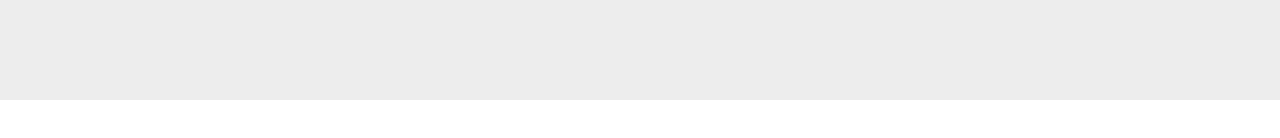
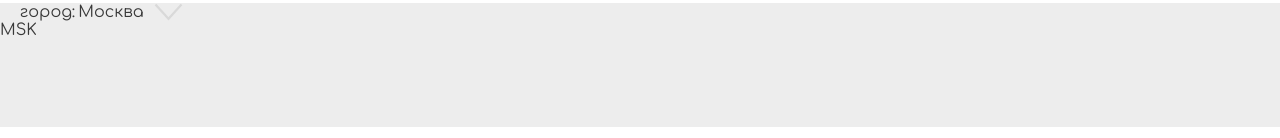
Before and after one commit to ArtErusov/Orange, a React (Vite) app: page / in a window 1280 px wide. Shown: the top 138 px of the page. Built offline with nearby package versions, Linux system fonts and the light colour scheme.

Commit message:
I made the left part of the TopHeader component

```diff
--- a/src/assets/css/main.css
+++ b/src/assets/css/main.css
@@ -16,6 +16,10 @@
   width: 1470px;
   margin: 0 auto;
 }
+.flex{
+  display: flex;
+  justify-content: space-between;
+}
 
 * {
   color: var(--black);
--- /dev/null
+++ b/src/components/header/components/topHeader/styles.module.scss
@@ -0,0 +1,41 @@
+@import '../../../../assets/css/main.css';
+.HeadCont{
+    width: 100%;
+    height: 24px;
+    background-color: var(--light-gray);
+}
+
+.city{
+    margin-top: 3px;
+    margin-left: 20px;
+    display: flex;
+
+    p{
+
+        margin-right: 3px;
+    }
+    &_select{ position: relative;
+        cursor: pointer ;
+        display: flex;
+        img{
+            margin-left: 10px;
+        }
+    }
+}
+
+.drop{
+    position: absolute;
+    left:-15px;
+    top:20px;
+    background-color: var(--white);
+    z-index: 2;
+    li{
+        padding: 5px 15px;
+        // margin-top: 5px;
+        width: 100%;
+        &:hover{
+            background-color: var(--light-orange);
+            color: var(--white);
+        }
+    }
+}
--- /dev/null
+++ b/src/components/header/components/topHeader/topHeader.jsx
@@ -0,0 +1,49 @@
+import { useState } from 'react';
+import styles from './styles.module.scss';
+import closeIcons from '/img/svg/closeIcons.svg';
+import revealIcons from '/img/svg/revealIcons.svg';
+
+
+const TopHeader = () => {
+  const [isActiveCity, setIsActiveCity] = useState('idCity1630');
+  const [isActive, setIsActive] = useState(false);
+  const cities = [
+    { id: 'idCity1630', name: 'Москва' },
+    { id: 'idCity2478', name: 'Тула' },
+    { id: 'idCity3144', name: 'Рязань' },
+    { id: 'idCity4908', name: 'Тверь' },
+    { id: 'idCity5143', name: 'Муром' },
+    { id: 'idCity6097', name: 'Владимир' },
+    { id: 'idCity7747', name: 'Калуга' },
+  ];
+
+  return (
+    <div className={styles.HeadCont}>
+      <div className={styles.container}>
+        <div className={styles.flex}>
+          <div className={styles.city}>
+            <p>город:</p>
+            <div onClick={() => setIsActive(!isActive)} className={styles.city_select}>
+              <div>{cities.find((item) => item.id === isActiveCity).name}</div>
+              {isActive ?
+                (<img src={closeIcons} alt="" />)
+                :
+                (<img src={revealIcons} alt="" />)
+              }
+              {isActive ?
+                (<ul className={styles.drop}>
+                  {cities.filter((item) => item.id !== isActiveCity).map((item) =>(<li onClick={() => setIsActiveCity(item.id)} key={item.id}>{item.name}</li>))}
+                </ul>) : null
+              }
+            </div>
+          </div>
+          <div>MSK</div>
+        </div>
+
+      </div>
+    </div>
+
+  );
+};
+
+export default TopHeader;
--- a/src/components/header/header.jsx
+++ b/src/components/header/header.jsx
@@ -1,10 +1,11 @@
+import TopHeader from './components/topHeader/topHeader';
 import styles from './styles.module.scss';
 
 
 const Header = () => {
   return (
     <>
-
+    <TopHeader />
       <div className={styles.container}>
         <div className={styles.test}>
 
```
Also changed, not shown: src/pages/mainPages/components/productsSection/components/selectSort/selectSort.jsx (line endings or trailing spaces).
